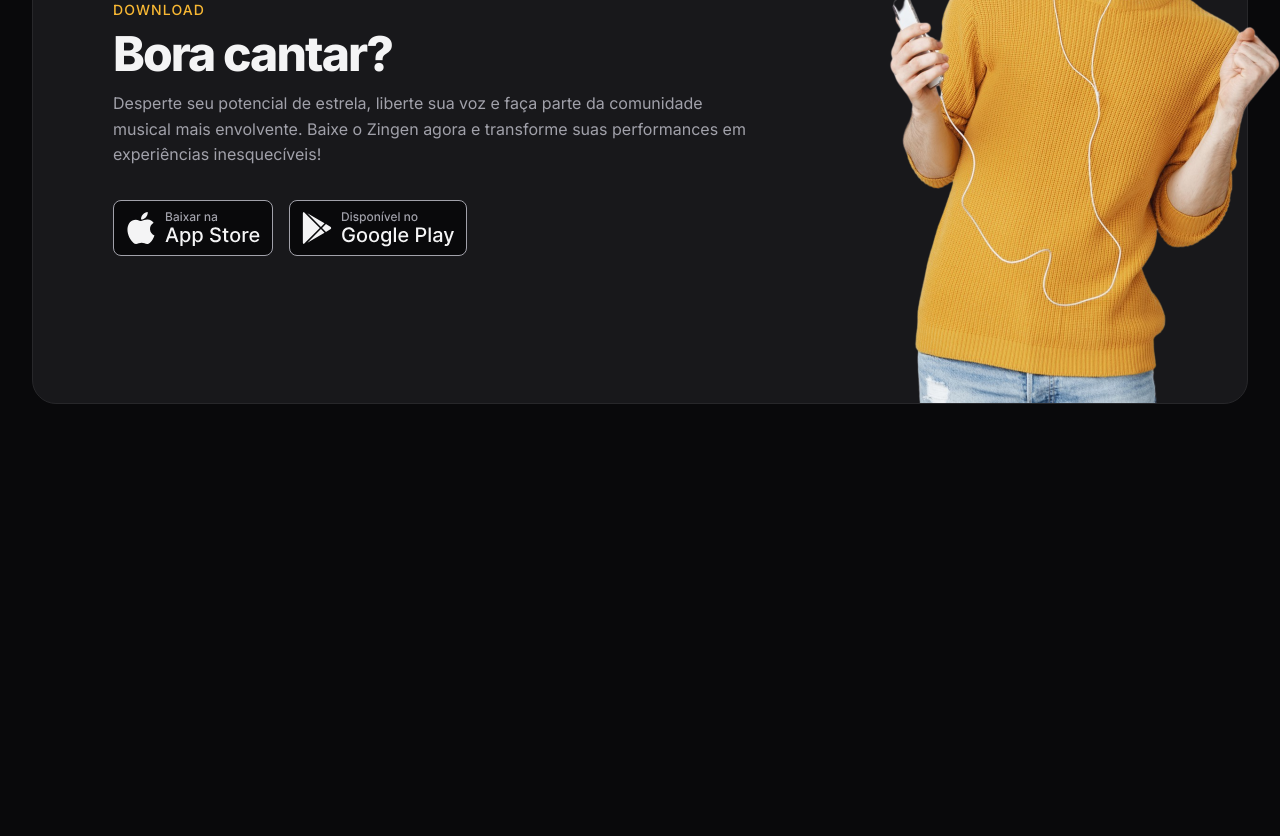
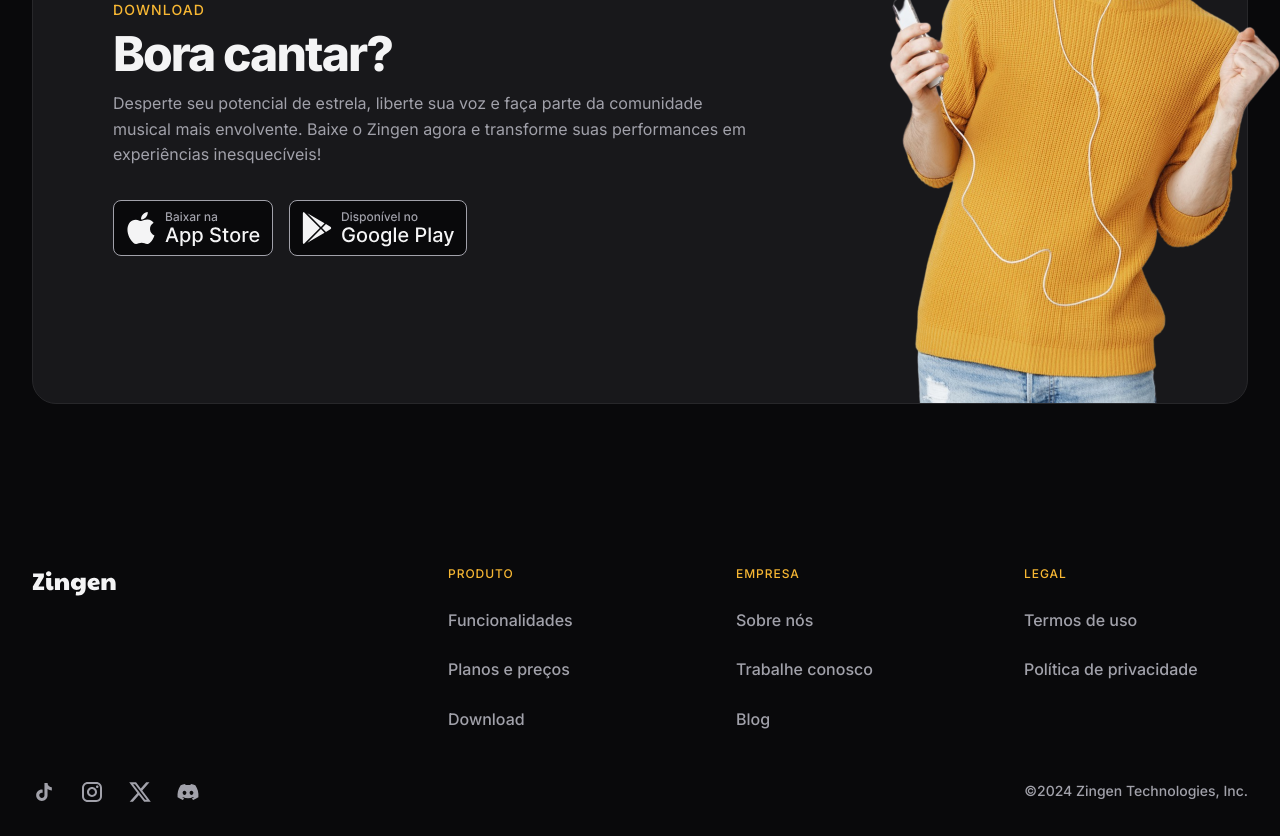
Before and after one commit to luprime/zingen, a plain HTML site: page index.html in a window 1280 px wide. Shown: the part 3765-4601 px from the top of the page. Before the commit the page ends 4249 px from the top, so only its background shows below. Drawn offline with Linux system fonts and the light colour scheme.

Commit message:
footer desenvolvido

```diff
--- a/index.html
+++ b/index.html
@@ -191,5 +191,62 @@
             </div>
         </div>
     </section>
+
+    <footer>
+        <div class="container py-xl grid">
+            <section class="grid top">
+
+            <img src="assets/logo.svg" alt="">
+
+            <nav class="even-columns">
+                <ul role="list" class="grid gap-1.5">
+                    <li class="title">Produto</li>
+                    <li>
+                        <a href="#features">Funcionalidades</a>
+                    </li>
+                    <li>
+                        <a href="#pricing">Planos e preços</a>
+                    </li>
+                    <li>
+                        <a href="#download">Download</a>
+                    </li>
+                </ul>
+
+                <ul role="list" class="grid gap-1.5">
+                    <li class="title">Empresa</li>
+                    <li>
+                        <a href="#about">Sobre nós</a>
+                    </li>
+                    <li>
+                        <a href="#">Trabalhe conosco</a>
+                    </li>
+                    <li>
+                        <a href="#">Blog</a>
+                    </li>
+                </ul>
+
+                <ul role="list" class="grid gap-1.5">
+                    <li class="title">Legal</li>
+                    <li>
+                        <a href="#">Termos de uso</a>
+                    </li>
+                    <li>
+                        <a href="#">Política de privacidade</a>
+                    </li>
+
+                </ul>
+            </nav>
+        </section>
+        <section class="bottom flex gap-1.5">
+            <div class="flex gap-1.5">
+                <a href="#" class="social" aria-label="tiktok"></a>
+                <a href="#" class="social" aria-label="instagram"></a>
+                <a href="#" class="social" aria-label="twitter"></a>
+                <a href="#" class="social" aria-label="discord"></a>
+            </div>
+            <span class="copy">©2024 Zingen Technologies, Inc.</span>
+        </section>
+        </div>
+    </footer>
 </body>
 </html>
--- /dev/null
+++ b/styles/footer.css
@@ -0,0 +1,60 @@
+footer {
+    color: var(--text-color-secondary);
+    font-weight: var(--fw-md);
+
+    & .container {
+        padding-inline: 3rem;
+    }
+
+    & .container,
+    & .top {
+        gap: 3rem;
+    }
+
+    & nav.even-columns {
+        gap: 4rem;
+    }
+
+    & .top ul {
+        align-content: start;
+    }
+
+    & .title {
+        font-size: 0.75rem;
+        letter-spacing: 0.08em;
+        text-transform: uppercase;
+        color: var(--brand-color-primary);
+    }
+
+    & .bottom {
+        flex-wrap: wrap;
+
+        & > div {
+            margin-right: auto;
+        }
+
+        & span {
+            font-size: .875rem;
+        }
+    }
+
+    @media (width >= 80em){
+        .container {
+            padding-inline: 0;
+            padding-bottom: 2rem;
+        }
+
+        & .top {
+            grid-template-columns: auto 1fr;
+
+            & nav {
+                margin-left: auto;
+
+                & ul {
+                    width: 14rem;
+                }
+            }
+        }
+
+    }
+}
--- a/styles/global.css
+++ b/styles/global.css
@@ -52,6 +52,8 @@ html {
     color: var(--text-color-primary);
 
     overflow-x: hidden;
+
+    scroll-behavior: smooth;
 }
 
 body {
--- a/styles/index.css
+++ b/styles/index.css
@@ -10,3 +10,4 @@
 @import url(features.css) (width >= 80rem);
 @import url(pricing.css);
 @import url(download.css);
+@import url(footer.css);
```
